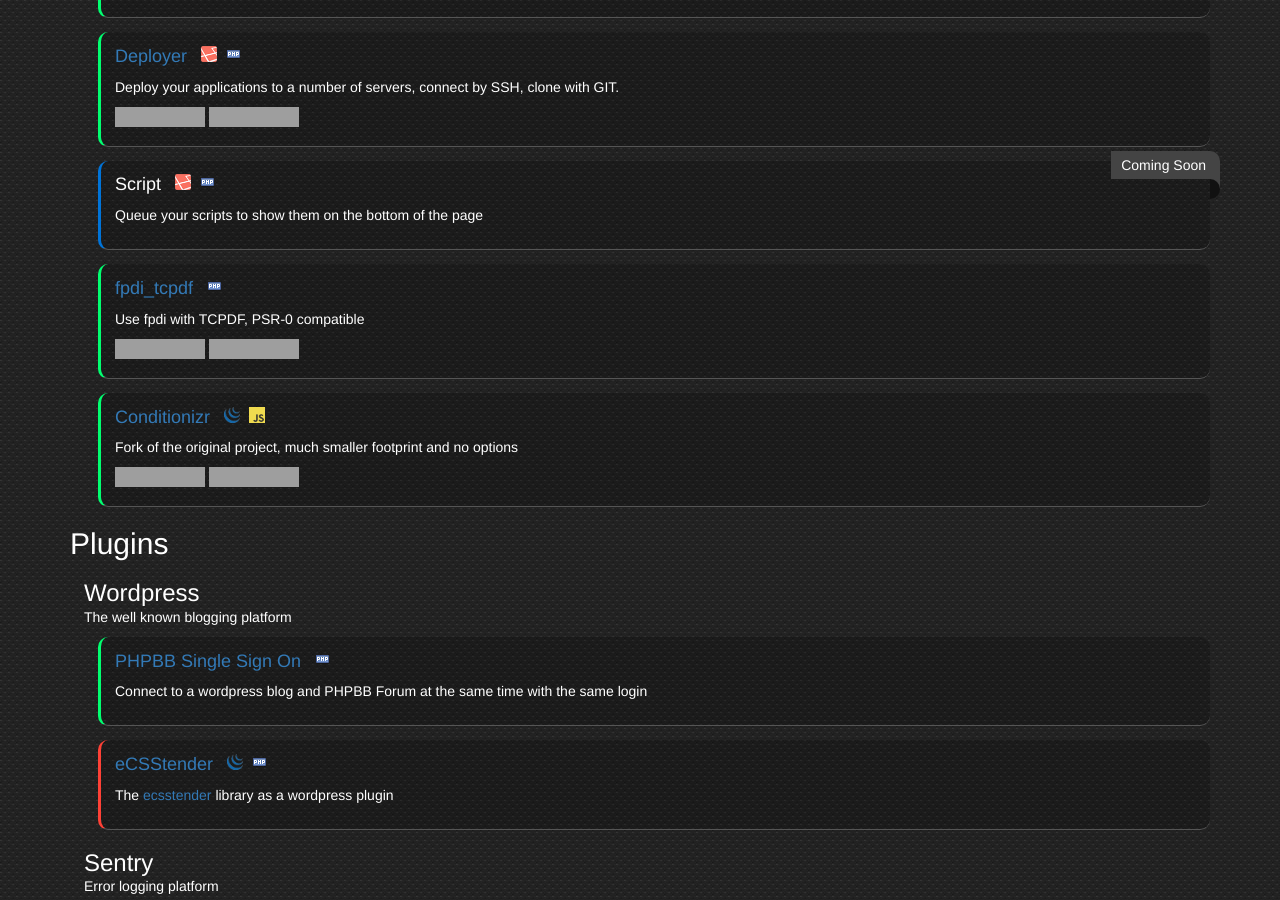
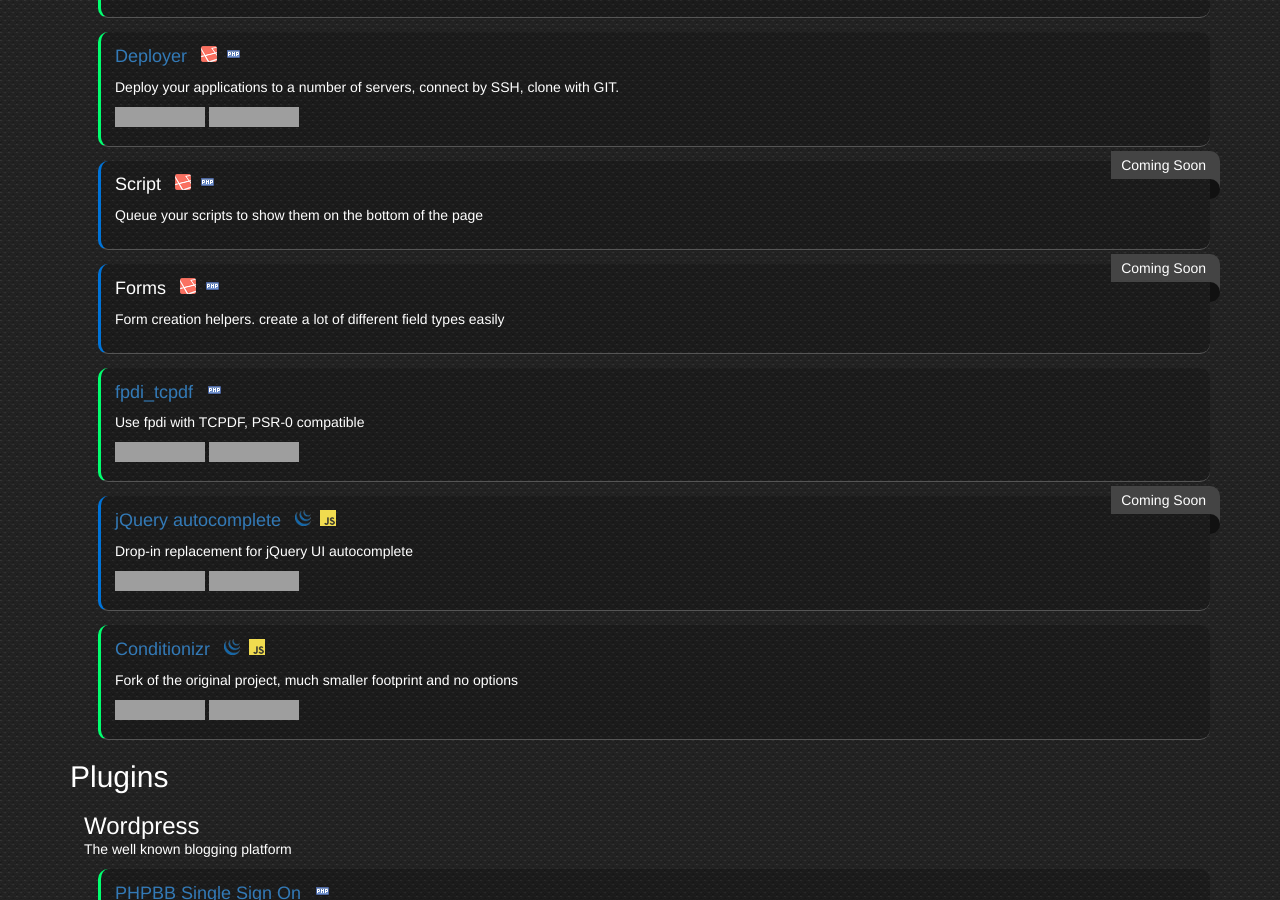
Before and after one commit to onigoetz/onigoetz.github.io, a Jekyll site: the page built from index.html, in a window 1280 px wide and 900 px high, scrolled down 781 px. Built offline with Jekyll 4.4.1, drawn with Linux system fonts in a browser that asks for light colours; nearby versions of some CDN libraries; Markdown is read by kramdown in place of the engine named in the settings; grey boxes are pictures that could not be loaded.

Commit message:
Added some coming soon projects

```diff
--- a/index.html
+++ b/index.html
@@ -37,7 +37,6 @@
 			</div>
 		</div>
 		<div class="project project-maintained">
-
 			<h4>
 				<a href="http://github.com/onigoetz/imagecache">Imagecache</a>
 				<span class=icons><i class=laravel></i><i class=slim></i><i class=php></i></span>
@@ -67,6 +66,14 @@
 			<p>Queue your scripts to show them on the bottom of the page</p>
 			<div class=soon>Coming Soon</div>
 		</div>
+		<div class="project project-soon">
+			<h4>
+				Forms
+				<span class=icons><i class=laravel></i><i class=php></i></span>
+			</h4>
+			<p>Form creation helpers. create a lot of different field types easily</p>
+			<div class=soon>Coming Soon</div>
+		</div>
 		<div class="project project-maintained">
 			<h4>
 				<a href="http://github.com/onigoetz/fpdi_tcpdf">fpdi_tcpdf</a>
@@ -76,6 +83,18 @@
 			<div class=gh-buttons>
 				<iframe src="http://ghbtns.com/github-btn.html?count=true&user=onigoetz&repo=fpdi_tcpdf&type=watch" allowtransparency="true" frameborder="0" scrolling="0" width="90" height="20"></iframe>
 				<iframe src="http://ghbtns.com/github-btn.html?count=true&user=onigoetz&repo=fpdi_tcpdf&type=fork" allowtransparency="true" frameborder="0" scrolling="0" width="90" height="20"></iframe>
+			</div>
+		</div>
+		<div class="project project-soon">
+			<div class=soon>Coming Soon</div>
+			<h4>
+				<a href="http://github.com/onigoetz/jquery.autocomplete">jQuery autocomplete</a>
+				<span class=icons><i class=jquery></i><i class=js></i></span>
+			</h4>
+			<p>Drop-in replacement for jQuery UI autocomplete</p>
+			<div class=gh-buttons>
+				<iframe src="http://ghbtns.com/github-btn.html?count=true&user=onigoetz&repo=jquery.autocomplete&type=watch" allowtransparency="true" frameborder="0" scrolling="0" width="90" height="20"></iframe>
+				<iframe src="http://ghbtns.com/github-btn.html?count=true&user=onigoetz&repo=jquery.autocomplete&type=fork" allowtransparency="true" frameborder="0" scrolling="0" width="90" height="20"></iframe>
 			</div>
 		</div>
 		<div class="project project-maintained">
@@ -88,6 +107,7 @@
 				<iframe src="http://ghbtns.com/github-btn.html?count=true&user=onigoetz&repo=Comics-Reader&type=watch" allowtransparency="true" frameborder="0" scrolling="0" width="90" height="20"></iframe>
 				<iframe src="http://ghbtns.com/github-btn.html?count=true&user=onigoetz&repo=Comics-Reader&type=fork" allowtransparency="true" frameborder="0" scrolling="0" width="90" height="20"></iframe>
 			</div>
+
 		</div>
 	</section>
 </section>
```
